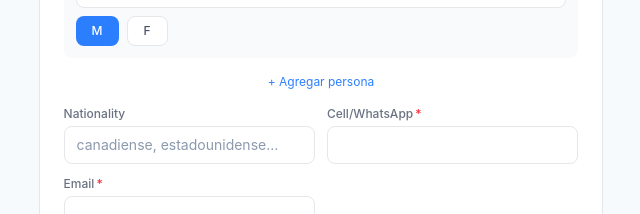
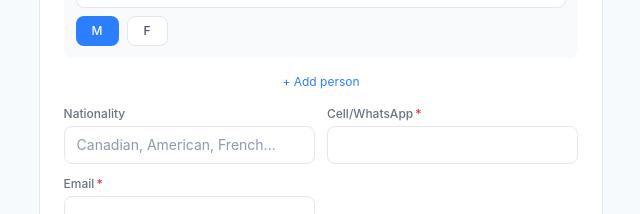
Before and after one commit to Pvrolomx/ofertagen, a Next.js app: page / in a window 1280 px wide. Shown: the part 292-506 px from the top of the page, without its empty margins (319-959 px from the left). Built offline with nearby package versions, Linux system fonts and the light colour scheme.

Commit message:
fix: traducir '+ Agregar persona' y placeholder nacionalidad — EN/FR en PartePanel

```diff
--- a/src/app/page.js
+++ b/src/app/page.js
@@ -87,8 +87,8 @@ function PartePanel({ data, pid, label, upParte, upPersona, addPersona, rmPerson
           </div>
         </div>
       ))}
-      <button onClick={() => addPersona(pid)} className="col-span-2 text-xs text-blue-500 hover:text-blue-700 py-1">+ Agregar persona</button>
-      <Input label={t.fields.nacionalidad} value={p.nacionalidad} onChange={v => upParte(pid, "nacionalidad", v)} placeholder="canadiense, estadounidense..." />
+      <button onClick={() => addPersona(pid)} className="col-span-2 text-xs text-blue-500 hover:text-blue-700 py-1">{t?.fields?.agregar_persona || "+ Agregar persona"}</button>
+      <Input label={t.fields.nacionalidad} value={p.nacionalidad} onChange={v => upParte(pid, "nacionalidad", v)} placeholder={t?.fields?.placeholder_nacionalidad || "canadiense, estadounidense..."} />
       <Input label={t.fields.celular} value={p.celular} onChange={v => upParte(pid, "celular", v)} type="tel" required />
       <Input label={t.fields.email} value={p.email} onChange={v => upParte(pid, "email", v)} type="email" required />
       <Input label={t.fields.domicilio} value={p.domicilio} onChange={v => upParte(pid, "domicilio", v)} wide rows={2} />
@@ -131,6 +131,7 @@ const UI = {
       // Partes
       nombre_completo: "NOMBRE COMPLETO", nacionalidad: "Nacionalidad",
       celular: "Celular/WhatsApp", email: "Email", domicilio: "Domicilio",
+      agregar_persona: "+ Agregar persona", placeholder_nacionalidad: "canadiense, estadounidense...",
       // Inmueble
       descripcion_corta: "Descripción corta", ubicacion_completa: "Ubicación completa",
       nivel_torre: "Nivel/Torre", interior: "Interior",
@@ -209,6 +210,7 @@ const UI = {
     fields: {
       nombre_completo: "FULL NAME", nacionalidad: "Nationality",
       celular: "Cell/WhatsApp", email: "Email", domicilio: "Address",
+      agregar_persona: "+ Add person", placeholder_nacionalidad: "Canadian, American, French...",
       descripcion_corta: "Short description", ubicacion_completa: "Full location",
       nivel_torre: "Level/Tower", interior: "Interior",
       superficie_m2: "Area m²", superficie_letras: "Area in words",
@@ -277,6 +279,7 @@ const UI = {
     fields: {
       nombre_completo: "NOM COMPLET", nacionalidad: "Nationalité",
       celular: "Cellulaire/WhatsApp", email: "Courriel", domicilio: "Adresse",
+      agregar_persona: "+ Ajouter personne", placeholder_nacionalidad: "Canadien, Américain, Français...",
       descripcion_corta: "Description courte", ubicacion_completa: "Emplacement complet",
       nivel_torre: "Niveau/Tour", interior: "Intérieur",
       superficie_m2: "Surface m²", superficie_letras: "Surface en lettres",
```
